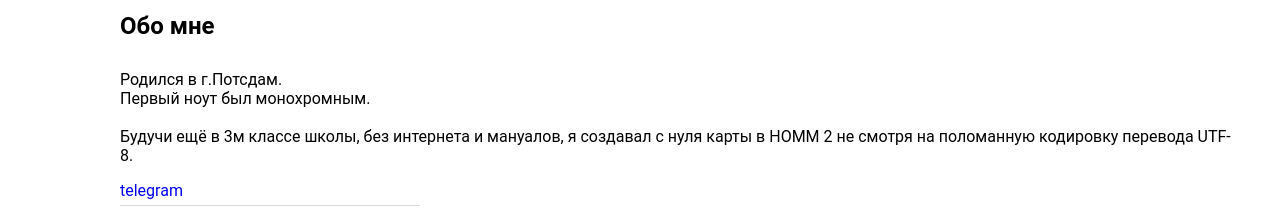
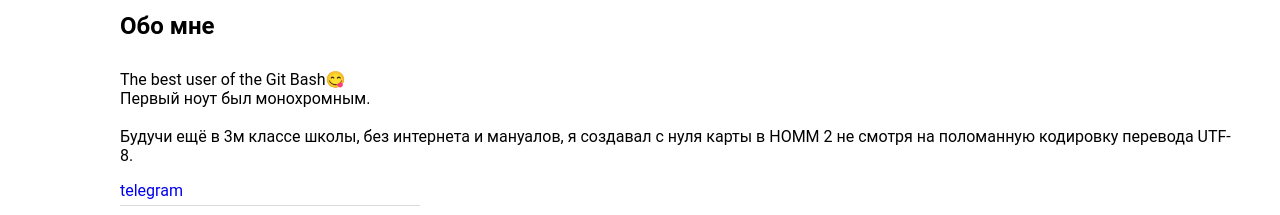
Before and after one commit to E-Ryabets/CV, a plain HTML site: page index.html in a window 1280 px wide. Shown: the part 314-529 px from the top of the page. Drawn offline with Linux system fonts and the light colour scheme.

Commit message:
Высокая самооценка

```diff
--- a/index.html
+++ b/index.html
@@ -34,7 +34,7 @@
 			<h2>Обо мне
 			</h2>
 
-			<p>Родился в г.Потсдам.<br>
+			<p>The best user of the Git Bash😋<br>
 				Первый ноут был монохромным.<br>
 				<br>
 				Будучи ещё в 3м классе школы, без интернета и мануалов, я создавал с нуля карты в HOMM 2 не смотря на поломанную кодировку перевода UTF-8.
```
